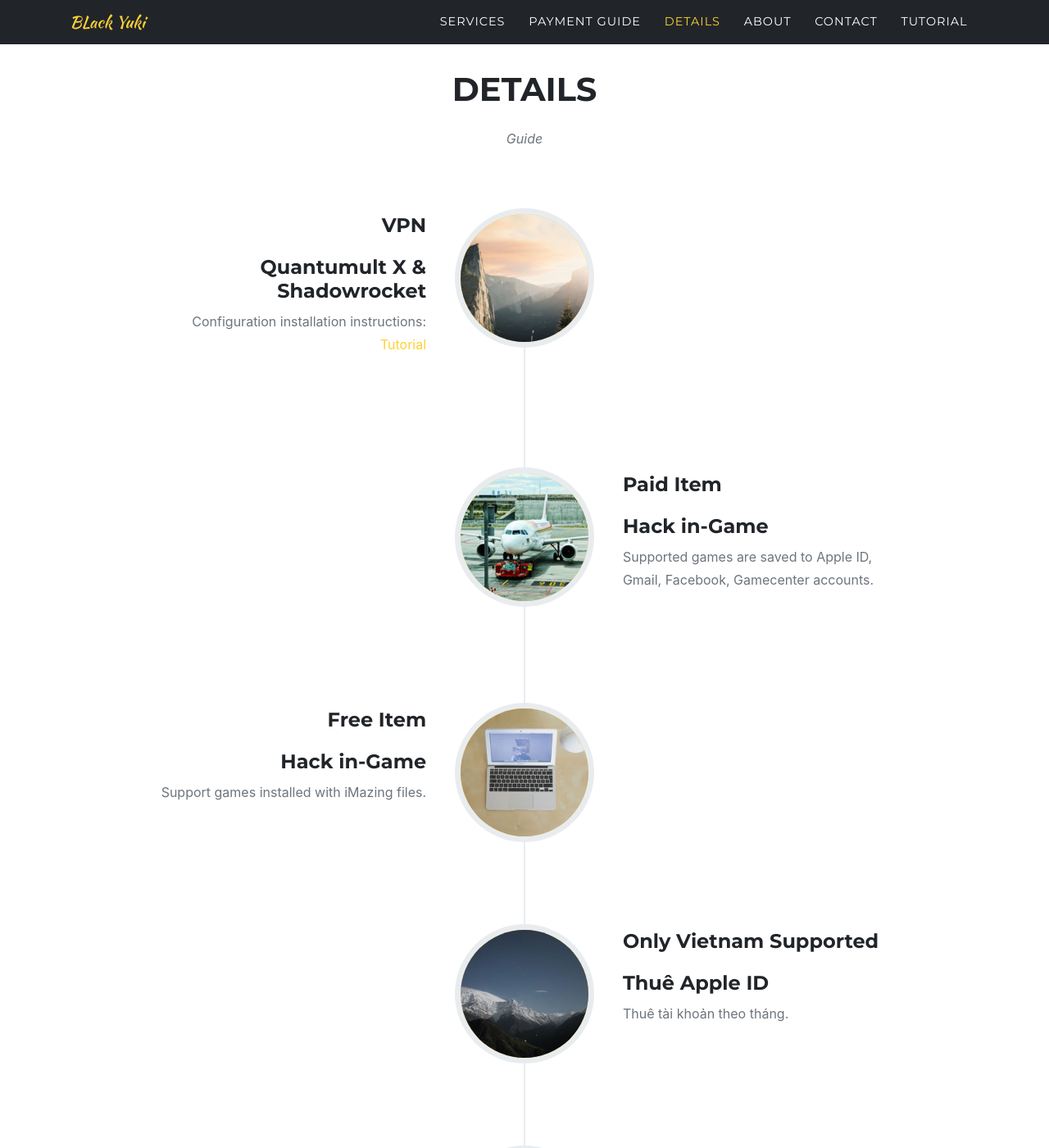
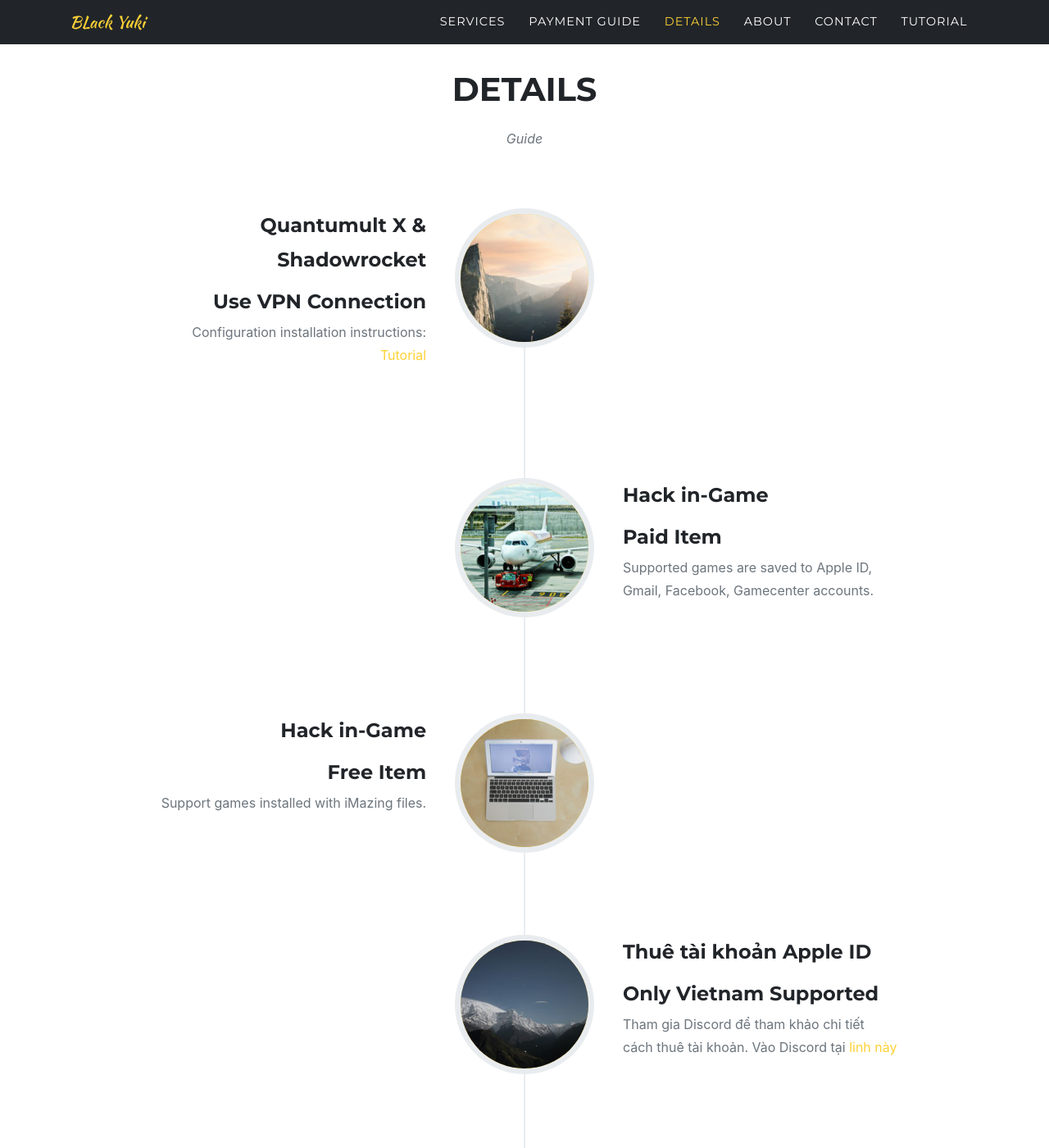
Before and after one commit to BlackYukiDTD/BlackYukiDTD.github.io, a Jekyll site: the page built from index.md, in a window 1280 px wide and 1400 px high, scrolled down 2698 px. Shown: the whole window at 82% size. Built offline with Jekyll 4.4.1, drawn with Linux system fonts in a browser that asks for light colours; some web fonts are replaced; some of the changed text lies outside the part shown.

Commit message:
Update sitetext.yml

```diff
--- a/_data/sitetext.yml
+++ b/_data/sitetext.yml
@@ -25,14 +25,14 @@
         desc: "IAP Server is the intermediary VPN channel between your iPhone and the Apple server. Through Group Server, you can use features such as: blocking updates, blocking ads on safari and on the app, especially activating in-app purchases in the app."
         icon: fas fa-shopping-cart #find more at https://fontawesome.com/icons
       - title: "Hack in-Game"
-        desc: "Hack in-game purchases in the game. Paid (Pay to hack): . Free (No need to pay): support games installed with iMazing files."
+        desc: "Hack in-game purchases in the game. Includes free and paid services."
         icon: fas fa-laptop
       - title: "Thuê Apple ID"
         desc: "Tài khoản chứa các game/app trả phí như Dead Cells, Minecraft, Shadowrocket, Pascal's Wanger, Moonlighter, ..."
         icon: fab fa-markdown
 
   portfolio:
-    title: "Thanh Toán"
+    title: "Payment Guide"
     text: "Choose a form of payment."
     section: thanhtoan
     closebutton: "Close"
@@ -44,24 +44,24 @@
     # left is the default
     #start_align: "left"
     events:
-      - title: "Quantumult X & Shadowrocket"
-        year: "VPN"
+      - title: "Use VPN Connection"
+        year: "Quantumult X & Shadowrocket"
         desc: "Configuration installation instructions: [Tutorial]()"
         image: assets/img/timeline/1.jpg
         alt:
-      - title: "Hack in-Game"
-        year: "Paid Item"
+      - title: "Paid Item"
+        year: "Hack in-Game"
         desc: "Supported games are saved to Apple ID, Gmail, Facebook, Gamecenter accounts."
         image: assets/img/timeline/2.jpg
         alt:
-      - title: "Hack in-Game"
-        year: "Free Item"
+      - title: "Free Item"
+        year: "Hack in-Game"
         desc: "Support games installed with iMazing files."
         image: assets/img/timeline/3.jpg
         alt: image alt text
-      - title: "Thuê Apple ID"
-        year: "Only Vietnam Supported"
-        desc: "Thuê tài khoản theo tháng."
+      - title: "Only Vietnam Supported"
+        year: "Thuê tài khoản Apple ID"
+        desc: "Tham gia Discord để tham khảo chi tiết cách thuê tài khoản. Vào Discord tại [linh này](https://discord.gg/bn7T3NkkZ7)"
         image: assets/img/timeline/4.jpg
         alt:
         # you can enforce the alignment
@@ -97,16 +97,6 @@
     subtext: Lorem ipsum dolor sit amet, consectetur adipisicing elit. Aut eaque, laboriosam veritatis, quos non quis ad perspiciatis, totam corporis ea, alias ut unde. **Markdown** supported.
     section: about
     people:
-      - name: "Kay Garland"
-        role: "Lead Designer"
-        image: assets/img/team/500x500.jpg
-        social:
-          - url: https://twitter.com
-            icon: fab fa-twitter
-          - url: https://facebook.com
-            icon: fab fa-facebook-f
-          - url: https://linkedin.com
-            icon: fab fa-linkedin-in
       - name: "Black Yuki"
         role: "Dương Tiến Đạt"
         image: assets/img/team/2.jpg
@@ -116,16 +106,6 @@
           - url: https://www.facebook.com/duongtien.dat.56
             icon: fab fa-facebook-f
           - url: https://www.instagram.com/dtd.vn.ios
-            icon: fab fa-linkedin-in
-      - name: "Diana Perterson"
-        role: "Lead Developer"
-        image: assets/img/team/500x500.jpg
-        social:
-          - url: https://twitter.com
-            icon: fab fa-twitter
-          - url: https://facebook.com
-            icon: fab fa-facebook-f
-          - url: https://linkedin.com
             icon: fab fa-linkedin-in
 
   contact:
```
